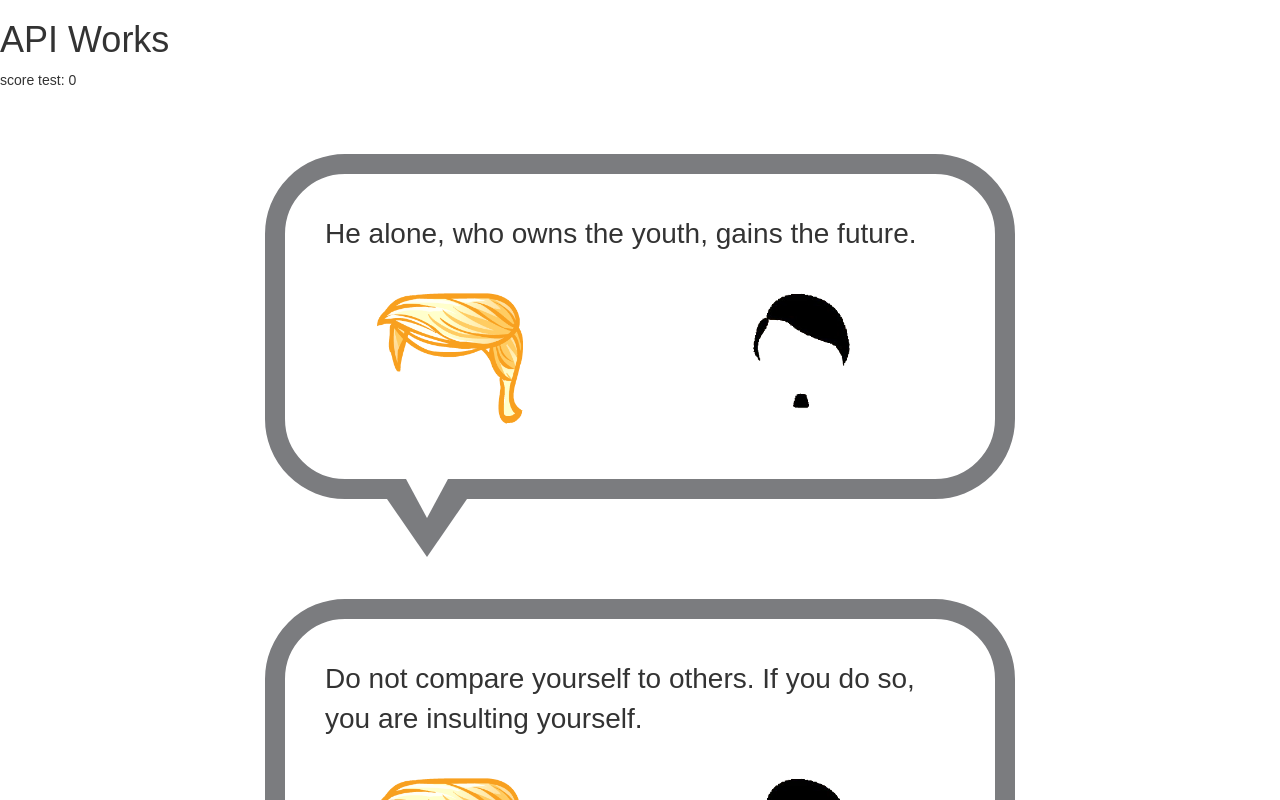
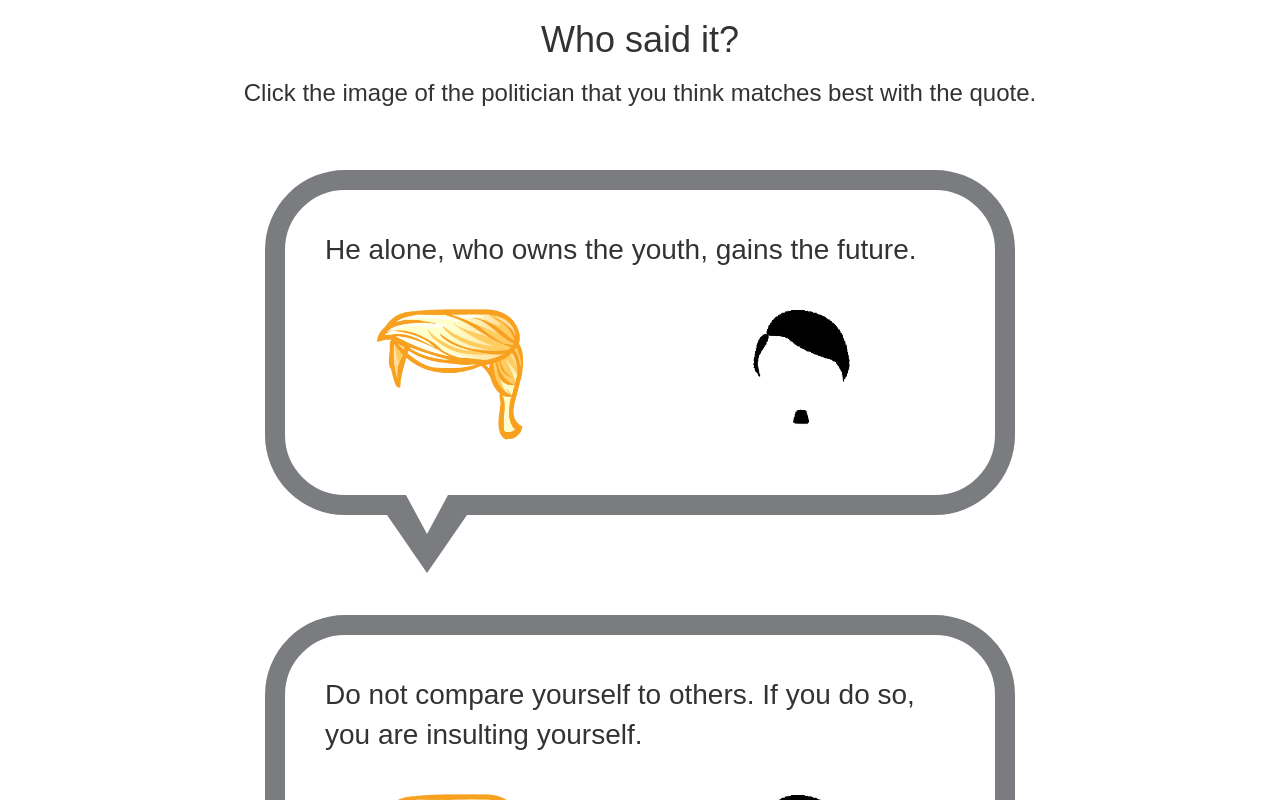
Before and after one commit to Skylocke/reactHackathon, a React (Create React App) app: page / in a window 1280 px wide. Shown: the top 800 px of the page. Built offline with nearby package versions, Linux system fonts and the light colour scheme; no server answers.

Commit message:
toggle in process

```diff
--- a/src/APIRequest.jsx
+++ b/src/APIRequest.jsx
@@ -54,7 +54,8 @@ class APIRequest extends Component {
   render () {
     return (
       <div>
-        <h1>API Works </h1>
+        <h1 id="title">Who said it? </h1>
+        <h3 id="lowerTitle">Click the image of the politician that you think matches best with the quote.</h3>
         {this.randomQuotes()}
       </div>
     );
--- a/src/App.css
+++ b/src/App.css
@@ -1,5 +1,12 @@
 #outer {
   margin-bottom: 100px;
+}
+
+#title {
+  text-align: center;
+}
+#lowerTitle {
+  text-align: center;
 }
 
 @keyframes App-logo-spin {
@@ -99,6 +106,3 @@ img {
   margin-right: 200px;
   margin-left:50px;
 }
-
-#hitlerPic {
-}
--- a/src/Score.jsx
+++ b/src/Score.jsx
@@ -13,14 +13,21 @@ class Score extends Component {
 
   render() {
     return(
-      <div>score test: {this.state.score}
+      <div>
         <form onSubmit={(event) => this.checkAnswers(event)}>
           {this.quoteDeck()}
-          <button type="submit">Submit</button>
+          <button onClick="showScore()" id="button" type="submit">Submit</button>
         </form>
+        <div>
+          <h1> Your score: {this.state.score}/5 </h1>
+        </div>
       </div>
     );
   }
+  showScore() {
+    $("#scoreboard").toggle();
+  }
+
 
   tickScore() {
      let score = this.state.score;
@@ -55,5 +62,8 @@ class Score extends Component {
        <SingleQuote key={card.quote} index={index} quote={card.quote} name={card.name}
          tickScore={() => this.tickScore()} />)
    }
+
+
+
   }
     export default Score;
```
